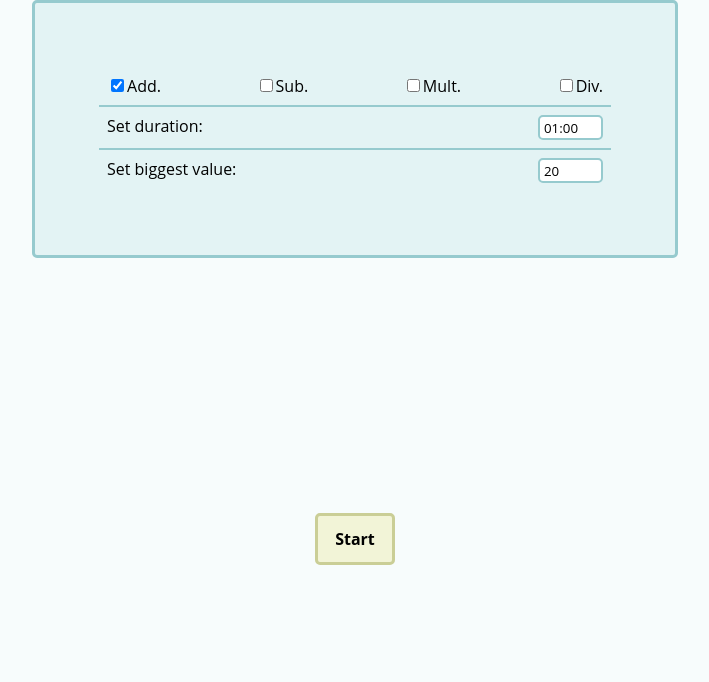
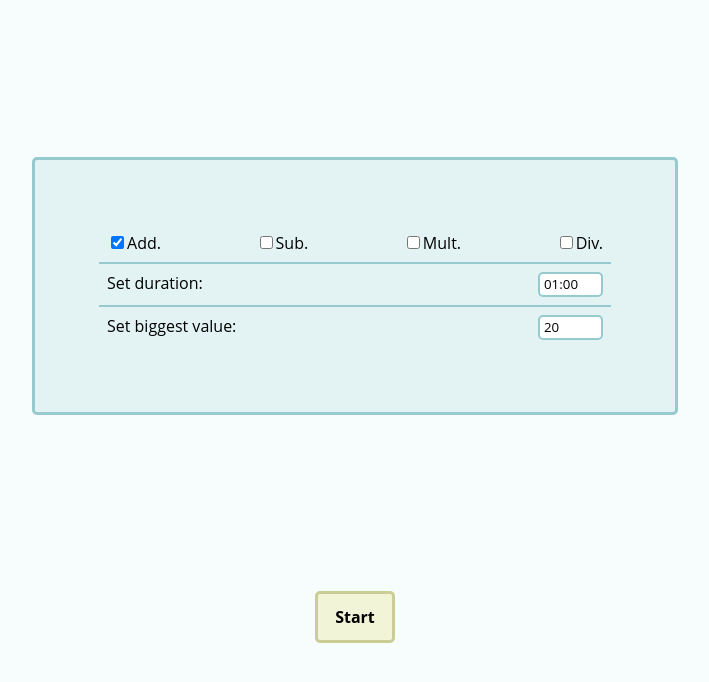
Before and after one commit to pablomartan/arithmetic, a React app: page / in a window 1280 px wide. Shown: the top 682 px of the page, without its empty margins (285-994 px from the left). Built offline with nearby package versions, Linux system fonts and the light colour scheme.

Commit message:
fix: set vertical margin to auto on Settings.css

```diff
--- a/src/components/Settings.css
+++ b/src/components/Settings.css
@@ -7,7 +7,7 @@
   border: 3px solid var(--dcyan);
   border-radius: 5px;
 
-  margin: 0 auto;
+  margin: auto;
   margin-bottom: 20px;
   padding: 5%;
 
```
